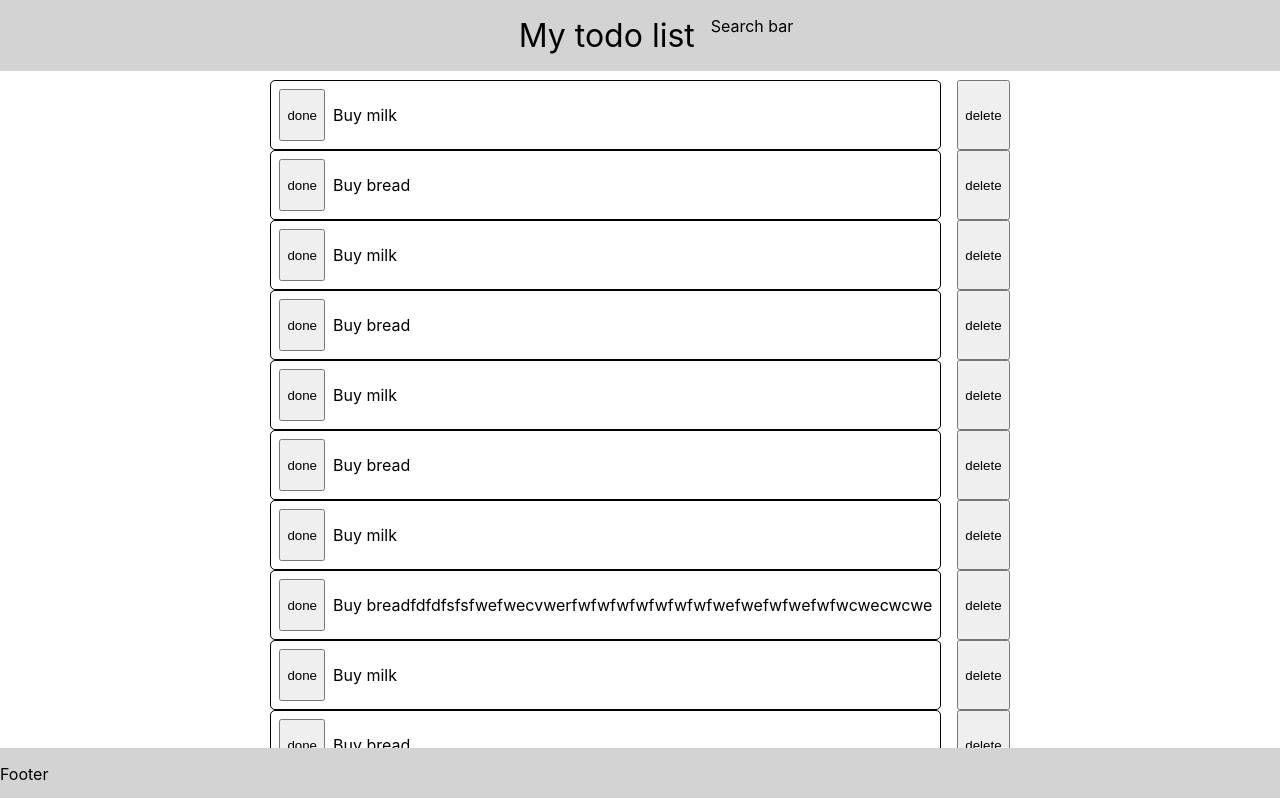
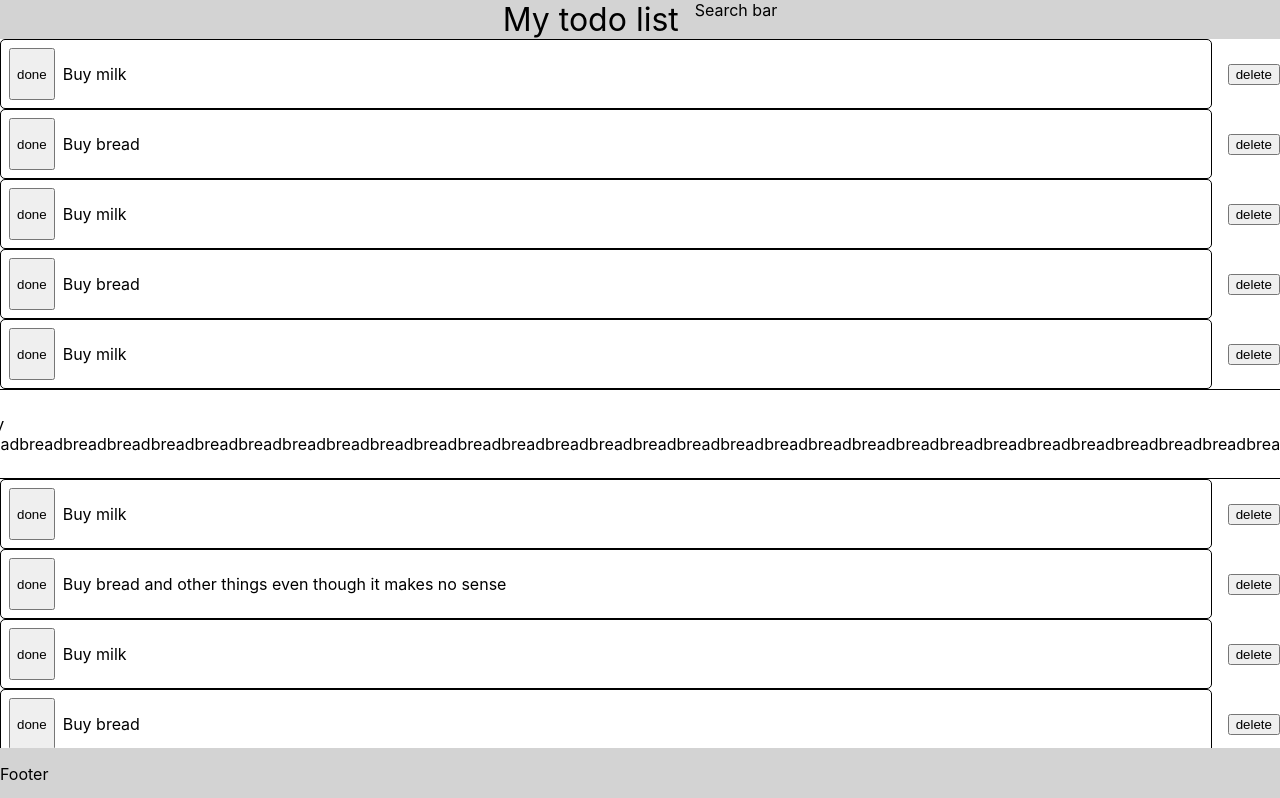
Before and after one commit to GkAdam91/AnotherTodoApp, a React (Create React App) app: page / in a window 1280 px wide. Shown: the top 798 px of the page. Built offline with nearby package versions, Linux system fonts and the light colour scheme.

Commit message:
make layout grid to have sticky header and footer

```diff
--- a/src/App.tsx
+++ b/src/App.tsx
@@ -7,8 +7,8 @@ function App() {
     new ItemClass("Buy milk", 1),
     new ItemClass("Buy bread", 2),new ItemClass("Buy milk", 1),
     new ItemClass("Buy bread", 2),new ItemClass("Buy milk", 1),
-    new ItemClass("Buy bread", 2),new ItemClass("Buy milk", 1),
-    new ItemClass("Buy breadfdfdfsfsfwefwecvwerfwfwfwfwfwfwfwfwefwefwfwefwfwcwecwcwe", 2),new ItemClass("Buy milk", 1),
+    new ItemClass("Buy breadbreadbreadbreadbreadbreadbreadbreadbreadbreadbreadbreadbreadbreadbreadbreadbreadbreadbreadbreadbreadbreadbreadbreadbreadbreadbreadbreadbreadbread", 2),new ItemClass("Buy milk", 1),
+    new ItemClass("Buy bread and other things even though it makes no sense", 2),new ItemClass("Buy milk", 1),
     new ItemClass("Buy bread", 2),new ItemClass("Buy milk", 1),
     new ItemClass("Buy bread", 2),new ItemClass("Buy milk", 1),
     new ItemClass("Buy bread", 2),new ItemClass("Buy milk", 1),
--- a/src/Components/ListComponents/ListItem/ListItem.module.css
+++ b/src/Components/ListComponents/ListItem/ListItem.module.css
@@ -17,8 +17,6 @@
 }
 
 .deleteContainer {
-  display: flex;
-  justify-content: right;
-  gap: 0.5rem;
   flex-shrink: 0;
+  margin: auto;
 }
--- a/src/Components/ToDoList.module.css
+++ b/src/Components/ToDoList.module.css
@@ -1,13 +1,10 @@
 .header {
+  grid-area: header;
   background-color: lightgray;
   display: flex;
   justify-content: center;
   gap: 1rem;
-  position: fixed;
-  top: 0;
   width: 100%;
-  padding: 1rem;
-  z-index: 1;
 }
 
 .title {
@@ -16,17 +13,12 @@
 }
 
 .main {
-  display: flex;
-  top:5rem;
-  justify-content: center;
-  gap: 1rem;
-  margin: auto;
-  position: relative;
+  grid-area: main;
+  overflow: auto;
 }
 
 .footer {
-  position: fixed;
-  bottom: 0;
+  grid-area: footer;
   background-color: lightgray;
   width: 100%;
 }
--- a/src/Components/ToDoList.tsx
+++ b/src/Components/ToDoList.tsx
@@ -9,13 +9,13 @@ const ToDoList: React.FC<ToDoListItemProps> = (props) => {
         <div className={classes.title}>My todo list</div>
         <div className={classes.searchBar}>Search bar</div>
       </header>
-      <div className={classes.main}>
+      <main className={classes.main}>
         <List
           items={props.items}
           itemClicked={props.itemClicked}
           itemDeleted={props.itemDeleted}
         ></List>
-      </div>
+      </main>
       <footer className={classes.footer}>
         <p>Footer</p>
       </footer>
--- a/src/index.css
+++ b/src/index.css
@@ -12,3 +12,18 @@ body {
 html {
   font-size: 16px;
 }
+
+#root{
+  height: 100vh;
+  display: grid;
+  grid-template-columns: 1fr;
+  grid-template-rows: auto 1fr auto;
+  grid-template-areas:
+    'header'
+    'main'
+    'footer';
+}
+
+p{
+  hyphens: auto;
+}
```
